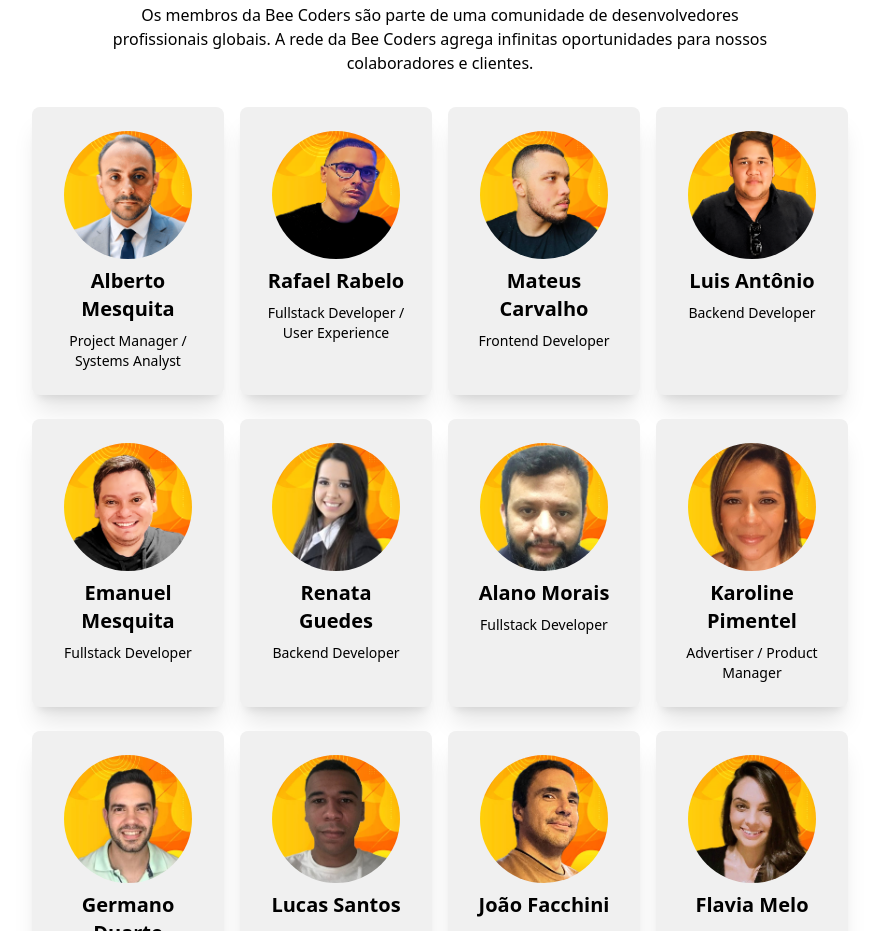
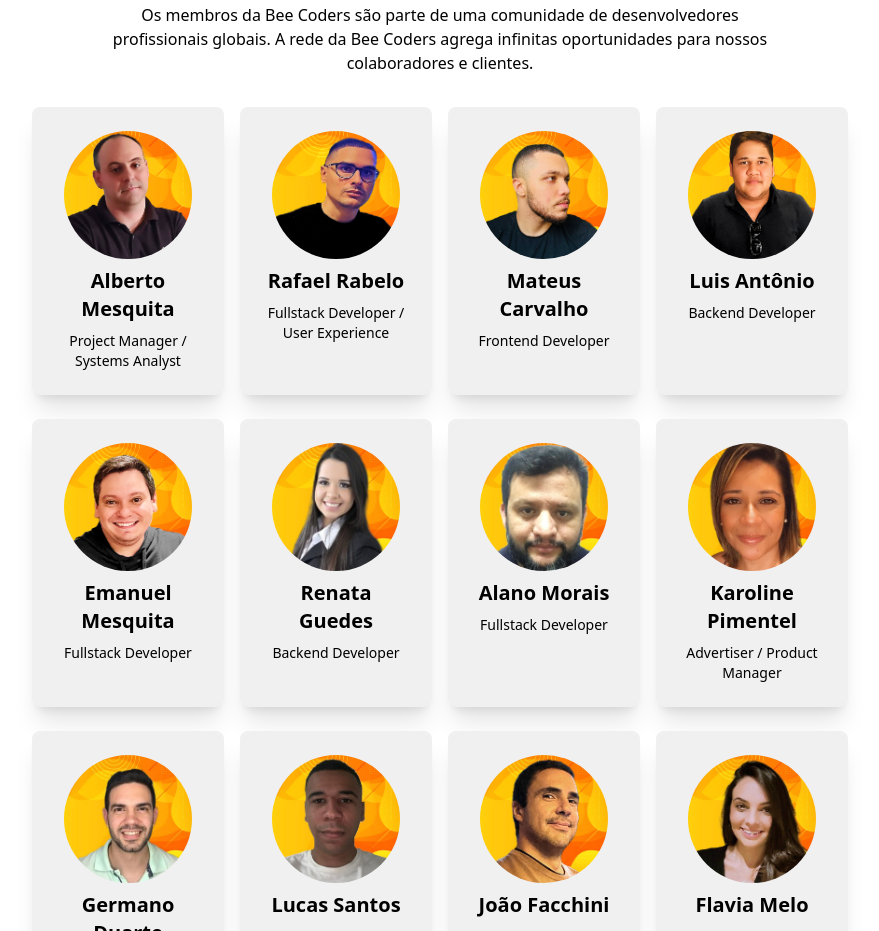
Before and after one commit to beecodersclub/website, a website: page docs/index.html in a window 1280 px wide. Shown: the part 2411-3342 px from the top of the page, without its empty margins (200-1079 px from the left). Drawn offline with nearby package versions, Linux system fonts and the light colour scheme.

Commit message:
fix(index.html): fix image file name for Alberto Mesquita's profile picture

```diff
--- a/docs/index.html
+++ b/docs/index.html
@@ -359,7 +359,7 @@
       <div class="flex flex-row flex-wrap gap-4 mt-8 justify-items-center justify-center">
         <div class="card w-40 sm:w-48 bg-gray p-6 rounded-lg shadow-xl text-center mb-2">
           <img class="mx-auto h-auto w-24 lg:h-auto lg:w-32 rounded-full mb-2"
-            src="images/profiles/luiz2.png" alt="Alberto Mesquita" />
+            src="images/profiles/luiz.png" alt="Alberto Mesquita" />
           <h2 class="text-xl  font-bold mb-2">Alberto Mesquita</h2>
           <p class="text-sm">Project Manager / Systems Analyst</p>
         </div>
```
